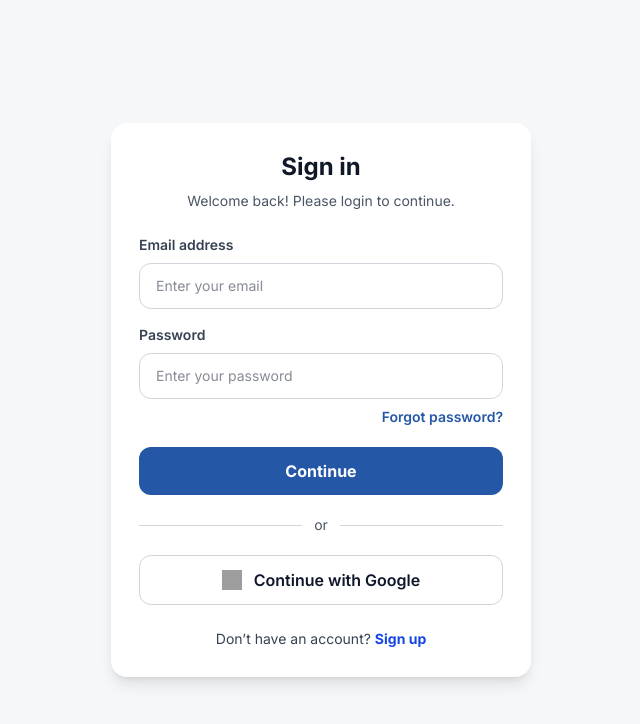
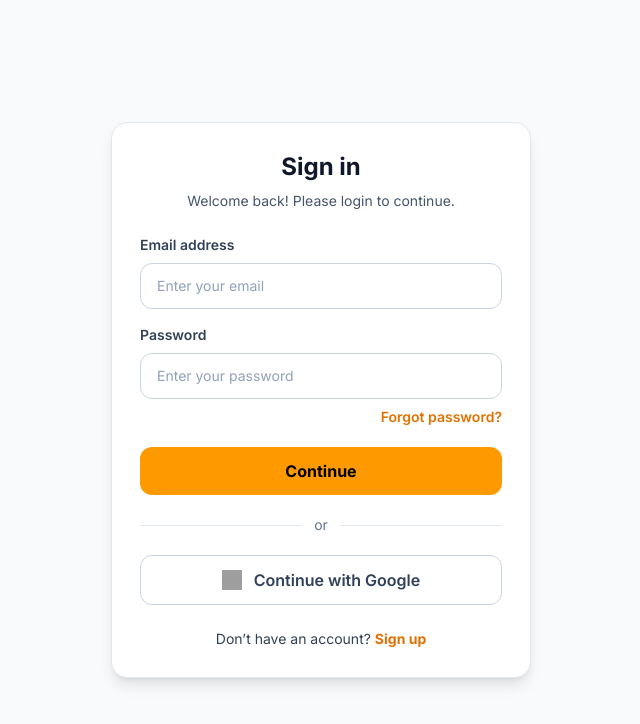
Before and after one commit to mohamedsalihva/jobportalAi, a React (Vite) app in the folder client/: page /login in a window 1280 px wide. Shown: the top 724 px of the page, without its empty margins (319-959 px from the left). Built offline with nearby package versions, Linux system fonts and the light colour scheme; no server answers; grey boxes are pictures that could not be loaded.

Commit message:
ui modified login

```diff
--- a/client/src/pages/login/login.jsx
+++ b/client/src/pages/login/login.jsx
@@ -7,7 +7,6 @@ const Login = () => {
   const [email, setEmail] = useState("");
   const [password, setPassword] = useState("");
   const navigate = useNavigate();
-
 
   useEffect(() => {
     const checkLoggedIn = async () => {
@@ -55,64 +54,75 @@ const Login = () => {
   };
 
   return (
-    <div className="min-h-screen bg-[#f6f7f9] flex items-center justify-center px-4">
-      <div className="w-full max-w-[420px] bg-white rounded-2xl shadow-lg p-7">
-        <h2 className="text-center text-2xl font-bold text-gray-900 mb-2">
+    <div className="min-h-screen bg-slate-50 dark:bg-[#0B0B0F] flex items-center justify-center px-4">
+      <div className="w-full max-w-[420px] bg-white dark:bg-white/5 border border-slate-200 dark:border-white/10 rounded-2xl shadow-lg p-7">
+
+        <h2 className="text-center text-2xl font-extrabold text-slate-900 dark:text-white mb-2">
           Sign in
         </h2>
 
-        <p className="text-center text-sm text-gray-600 leading-5 mb-6">
+        <p className="text-center text-sm text-slate-600 dark:text-slate-300 leading-5 mb-6">
           Welcome back! Please login to continue.
         </p>
 
+
         <div className="mb-4">
-          <label className="block text-sm font-semibold text-gray-700 mb-2">
+          <label className="block text-sm font-semibold text-slate-700 dark:text-slate-200 mb-2">
             Email address
           </label>
+
           <input
             type="email"
             placeholder="Enter your email"
             value={email}
             onChange={(e) => setEmail(e.target.value)}
-            className="w-full border border-gray-300 rounded-xl px-4 py-3 text-sm outline-none focus:border-[#2557a7] focus:ring-2 focus:ring-[#2557a7]/20"
+            className="w-full border border-slate-300 dark:border-white/10 rounded-xl px-4 py-3 text-sm outline-none bg-white dark:bg-[#0B0B0F] text-slate-900 dark:text-white placeholder:text-slate-400 dark:placeholder:text-slate-500 focus:border-amber-500 focus:ring-2 focus:ring-amber-500/20 transition"
           />
         </div>
 
+
         <div className="mb-2">
-          <label className="block text-sm font-semibold text-gray-700 mb-2">
+          <label className="block text-sm font-semibold text-slate-700 dark:text-slate-200 mb-2">
             Password
           </label>
+
           <input
             type="password"
             placeholder="Enter your password"
             value={password}
             onChange={(e) => setPassword(e.target.value)}
-            className="w-full border border-gray-300 rounded-xl px-4 py-3 text-sm outline-none focus:border-[#2557a7] focus:ring-2 focus:ring-[#2557a7]/20"
+            className="w-full border border-slate-300 dark:border-white/10 rounded-xl px-4 py-3 text-sm outline-none bg-white dark:bg-[#0B0B0F] text-slate-900 dark:text-white placeholder:text-slate-400 dark:placeholder:text-slate-500 focus:border-amber-500 focus:ring-2 focus:ring-amber-500/20 transition"
           />
         </div>
 
+
         <div className="flex justify-end mb-5">
-          <button className="text-sm text-[#2557a7] font-semibold hover:underline">
+          <button className="text-sm text-amber-600 dark:text-amber-400 font-semibold hover:underline">
             Forgot password?
           </button>
         </div>
 
+
         <button
           onClick={handleLogin}
-          className="w-full bg-[#2557a7] text-white py-3 rounded-xl font-bold hover:bg-[#1f4c94] transition"
+          className="w-full bg-amber-500 hover:bg-amber-400 text-black py-3 rounded-xl font-bold transition active:scale-[0.98]"
         >
           Continue
         </button>
 
+
         <div className="flex items-center gap-3 my-5">
-          <div className="flex-1 h-[1px] bg-gray-300"></div>
-          <span className="text-sm text-gray-600">or</span>
-          <div className="flex-1 h-[1px] bg-gray-300"></div>
+          <div className="flex-1 h-[1px] bg-slate-200 dark:bg-white/10" />
+          <span className="text-sm text-slate-500 dark:text-slate-400">
+            or
+          </span>
+          <div className="flex-1 h-[1px] bg-slate-200 dark:bg-white/10" />
         </div>
+
 
         <button
           onClick={handleGoogleLogin}
-          className="w-full border border-gray-300 bg-white py-3 rounded-xl font-semibold flex items-center justify-center gap-3 hover:bg-gray-50 transition"
+          className="w-full border border-slate-300 dark:border-white/10 text-slate-700 dark:text-slate-200 py-3 rounded-xl font-semibold flex items-center justify-center gap-3 hover:bg-slate-50 dark:hover:bg-white/10 transition active:scale-[0.98]"
         >
           <img
             src="https://www.gstatic.com/firebasejs/ui/2.0.0/images/auth/google.svg"
@@ -122,9 +132,13 @@ const Login = () => {
           Continue with Google
         </button>
 
-        <p className="text-center text-sm text-gray-700 mt-6">
+
+        <p className="text-center text-sm text-slate-700 dark:text-slate-300 mt-6">
           Don’t have an account?{" "}
-          <Link to="/signup" className="font-bold text-blue-700 hover:underline">
+          <Link
+            to="/signup"
+            className="font-bold text-amber-600 dark:text-amber-400 hover:underline"
+          >
             Sign up
           </Link>
         </p>
--- a/client/src/pages/signup/signup.jsx
+++ b/client/src/pages/signup/signup.jsx
@@ -22,24 +22,24 @@ export default function Signup() {
     try {
       setLoading(true);
       const res = await api.post(API.AUTH.SIGNUP, form);
-      alert(res.data.message || "Signup success");
-      navigate("/login");
+
+      alert(res.data.message || "Signup success ✅");
+      navigate("/login", { replace: true });
     } catch (err) {
-      alert(err.response?.data?.message || "Signup failed");
+      alert(err.response?.data?.message || "Signup failed ❌");
     } finally {
       setLoading(false);
     }
   };
 
   const handleGoogleSignup = () => {
-    window.location.href = `${import.meta.env.VITE_BACKEND_URL}${
-      API.AUTH.GOOGLE
-    }`;
+    window.location.href = `${import.meta.env.VITE_BACKEND_URL}${API.AUTH.GOOGLE}`;
   };
 
   return (
-    <div className="min-h-screen flex items-center justify-center px-4">
-      <div className="w-full max-w-md bg-white dark:bg-slate-900 rounded-2xl shadow-sm border border-slate-200 dark:border-white/10 p-7">
+    <div className="min-h-screen bg-slate-50 dark:bg-[#0B0B0F] flex items-center justify-center px-4">
+      <div className="w-full max-w-md bg-white dark:bg-white/5 rounded-2xl shadow-lg border border-slate-200 dark:border-white/10 p-7">
+
         <h1 className="text-2xl font-extrabold text-slate-900 dark:text-white text-center">
           Create an account
         </h1>
@@ -48,9 +48,10 @@ export default function Signup() {
           Start applying faster with ATS resume score evaluation.
         </p>
 
+
         <button
           onClick={handleGoogleSignup}
-          className="w-full mt-5 flex items-center justify-center gap-3 border border-slate-300 dark:border-white/10 rounded-xl py-3 font-semibold text-slate-700 dark:text-slate-200 hover:bg-slate-50 dark:hover:bg-slate-800 transition"
+          className="w-full mt-5 flex items-center justify-center gap-3 border border-slate-300 dark:border-white/10 rounded-xl py-3 font-semibold text-slate-700 dark:text-slate-200 hover:bg-slate-50 dark:hover:bg-white/10 transition active:scale-[0.98]"
         >
           <img
             src="https://www.svgrepo.com/show/475656/google-color.svg"
@@ -60,17 +61,23 @@ export default function Signup() {
           Continue with Google
         </button>
 
+
         <div className="flex items-center gap-3 my-5">
           <div className="h-px bg-slate-200 dark:bg-white/10 flex-1"></div>
-          <span className="text-xs text-slate-500 dark:text-slate-400">OR</span>
+          <span className="text-xs text-slate-500 dark:text-slate-400 font-semibold">
+            OR
+          </span>
           <div className="h-px bg-slate-200 dark:bg-white/10 flex-1"></div>
         </div>
 
+
         <form onSubmit={handleSignup} className="space-y-4">
+
           <div>
             <label className="block text-sm font-semibold text-slate-800 dark:text-slate-200">
               Full name
             </label>
+
             <input
               type="text"
               name="name"
@@ -78,14 +85,16 @@ export default function Signup() {
               onChange={handleChange}
               required
               placeholder="Enter your name"
-              className="mt-2 w-full rounded-xl border border-slate-300 dark:border-white/10 bg-white dark:bg-slate-950 px-4 py-3 text-sm text-slate-900 dark:text-white outline-none focus:ring-2 focus:ring-blue-600"
+              className="mt-2 w-full rounded-xl border border-slate-300 dark:border-white/10 bg-white dark:bg-[#0B0B0F] px-4 py-3 text-sm text-slate-900 dark:text-white placeholder:text-slate-400 dark:placeholder:text-slate-500 outline-none focus:border-amber-500 focus:ring-2 focus:ring-amber-500/20 transition"
             />
           </div>
+
 
           <div>
             <label className="block text-sm font-semibold text-slate-800 dark:text-slate-200">
               Email address
             </label>
+
             <input
               type="email"
               name="email"
@@ -93,14 +102,16 @@ export default function Signup() {
               onChange={handleChange}
               required
               placeholder="Enter your email"
-              className="mt-2 w-full rounded-xl border border-slate-300 dark:border-white/10 bg-white dark:bg-slate-950 px-4 py-3 text-sm text-slate-900 dark:text-white outline-none focus:ring-2 focus:ring-blue-600"
+              className="mt-2 w-full rounded-xl border border-slate-300 dark:border-white/10 bg-white dark:bg-[#0B0B0F] px-4 py-3 text-sm text-slate-900 dark:text-white placeholder:text-slate-400 dark:placeholder:text-slate-500 outline-none focus:border-amber-500 focus:ring-2 focus:ring-amber-500/20 transition"
             />
           </div>
+
 
           <div>
             <label className="block text-sm font-semibold text-slate-800 dark:text-slate-200">
               Password
             </label>
+
             <input
               type="password"
               name="password"
@@ -108,23 +119,25 @@ export default function Signup() {
               onChange={handleChange}
               required
               placeholder="Create a password"
-              className="mt-2 w-full rounded-xl border border-slate-300 dark:border-white/10 bg-white dark:bg-slate-950 px-4 py-3 text-sm text-slate-900 dark:text-white outline-none focus:ring-2 focus:ring-blue-600"
+              className="mt-2 w-full rounded-xl border border-slate-300 dark:border-white/10 bg-white dark:bg-[#0B0B0F] px-4 py-3 text-sm text-slate-900 dark:text-white placeholder:text-slate-400 dark:placeholder:text-slate-500 outline-none focus:border-amber-500 focus:ring-2 focus:ring-amber-500/20 transition"
             />
           </div>
 
+
           <button
             disabled={loading}
-            className="w-full rounded-xl bg-blue-700 hover:bg-blue-800 text-white py-3 font-bold transition disabled:opacity-60"
+            className="w-full rounded-xl bg-amber-500 hover:bg-amber-400 text-black py-3 font-bold transition disabled:opacity-60 active:scale-[0.98]"
           >
             {loading ? "Creating..." : "Create account"}
           </button>
         </form>
 
+
         <p className="text-sm text-center text-slate-700 dark:text-slate-300 mt-5">
           Already have an account?{" "}
           <Link
             to="/login"
-            className="font-bold text-blue-700 dark:text-blue-400 hover:underline"
+            className="font-bold text-amber-600 dark:text-amber-400 hover:underline"
           >
             Sign in
           </Link>
```
